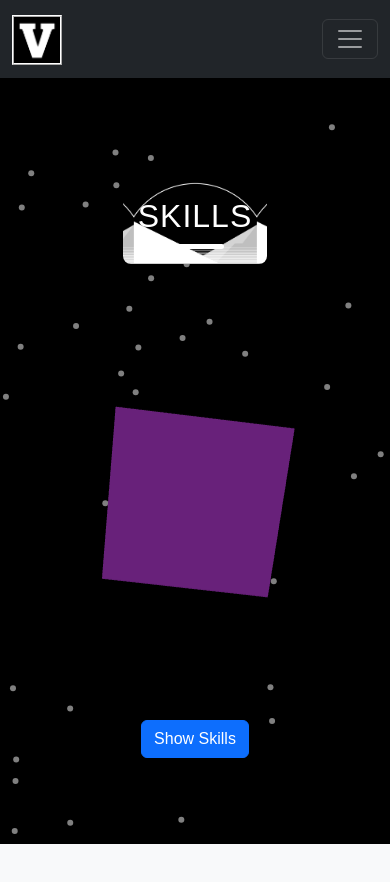
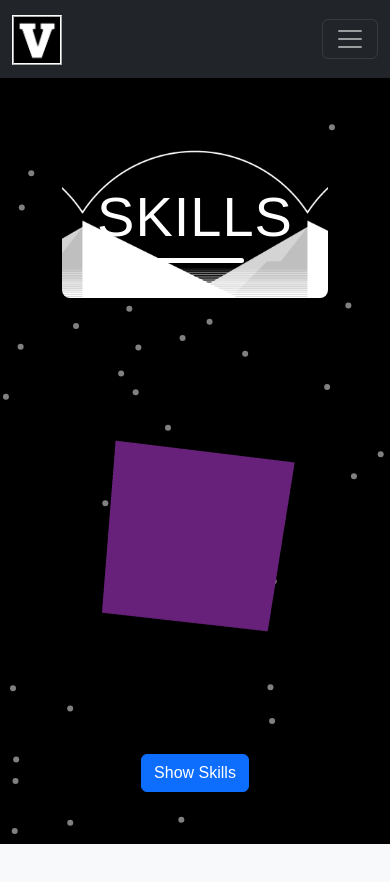
Before and after one commit to AngelVaPa/PortfolioWebsiteV2, a React (Vite) app: page /skills in a window 390 px wide. Shown: the top 882 px of the page. Built offline with nearby package versions, Linux system fonts and the light colour scheme.

Commit message:
Update Skills.css

```diff
--- a/src/css/Skills.css
+++ b/src/css/Skills.css
@@ -19,10 +19,9 @@
   text-align: center; /* Centra el texto del botón */
 }
 
-h2 {
-  font-size: 4rem; /* Tamaño de fuente grande */
-  color: #fff; /* Color del texto */
-  text-align: center; /* Centrar el texto */
+.skillsTitle{
+  color:#fff;
+  font-size: 3.5rem !important; /* Tamaño de fuente grande */
   margin-bottom: 2rem; /* Espacio debajo del título */
   text-transform: uppercase; /* Transformar texto a mayúsculas */
   letter-spacing: 1px; /* Espaciado entre letras */
@@ -32,7 +31,7 @@ h2 {
   background: url('../images/sec_title_img.jpg') center center / contain;
 }
 
-h2::after {
+.skillsTitle::after {
   content: ''; /* Crear un elemento pseudo */
   display: block;
   width: 50%;
@@ -41,14 +40,6 @@ h2::after {
   margin: 0.5rem auto 0;
   border-radius: 5px;
 }
-
-@media (max-width: 768px) {
-  h2 {
-    font-size: 2rem;
-    padding: 15px;
-  }
-}
-
 
 h4 {
   color: #007bff;
```
